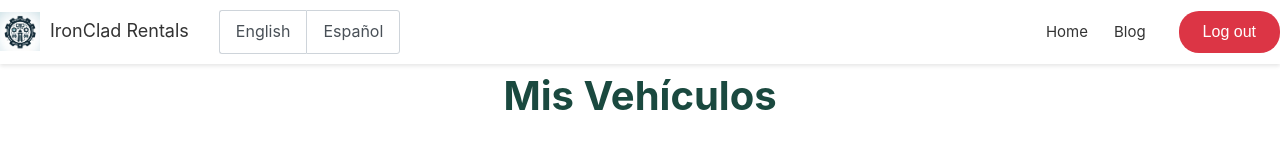
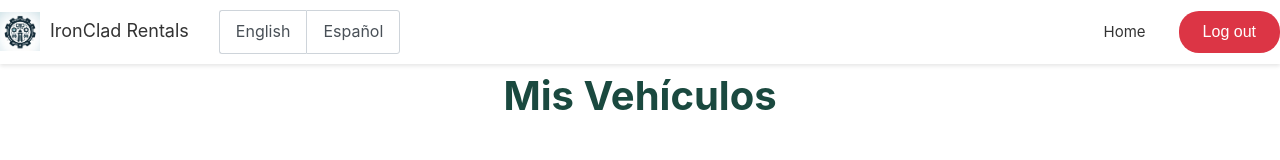
Before and after one commit to G1-UPC-PRE-1ASI0657-2501-Forgeon/FrontEnd_IronCladRentals, a Vue app: page /landlord-vehicles in a window 1280 px wide. Shown: the top 160 px of the page. Built offline with nearby package versions, Linux system fonts and the light colour scheme; data requests are answered from the project's data file.

Commit message:
feat (company-view): header fixed

```diff
--- a/src/components/elements/the-header-session.component.vue
+++ b/src/components/elements/the-header-session.component.vue
@@ -11,10 +11,8 @@
       <div class="right-section">
         <router-link to="/home" class="link" aria-label="Home">Home</router-link>
         <router-link v-if="isArrendador" to="/landlord-vehicles" class="link" aria-label="Vehicles">Vehículos</router-link>
-        <router-link v-if="isArrendador" to="/rentals" class="link" aria-label="Rentals">Rentas</router-link>
         <router-link v-if="isArrendatario" to="/search" class="link" aria-label="Search">Buscar Vehículo</router-link>
         <router-link v-if="isArrendatario" to="/my-rentals" class="link" aria-label="My Rentals">Mis Rentas</router-link>
-        <router-link to="/blog" class="link" aria-label="Blog">Blog</router-link>
         <button @click="logout" class="button-logout" aria-label="Log out">Log out</button>
       </div>
     </div>
```
